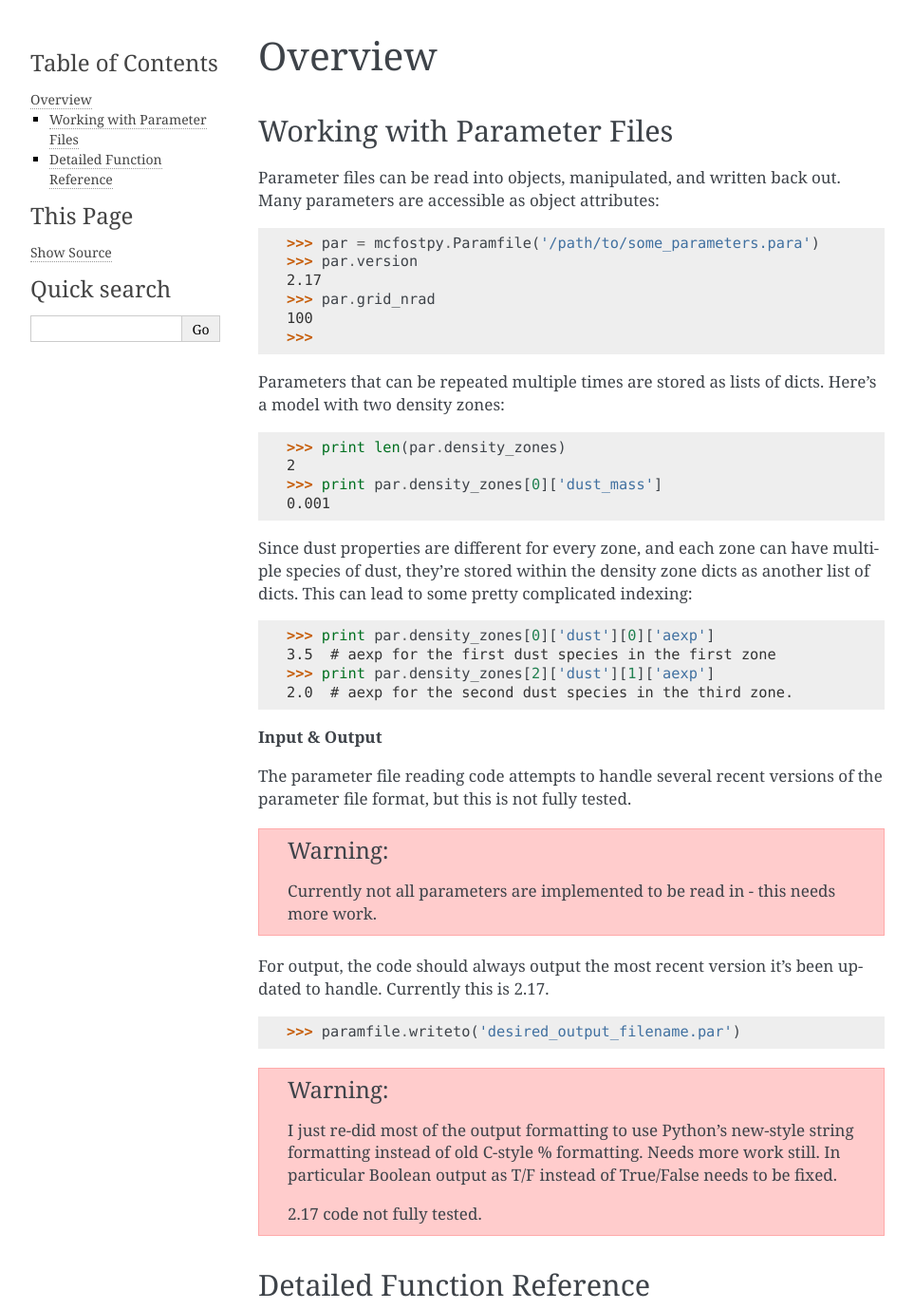
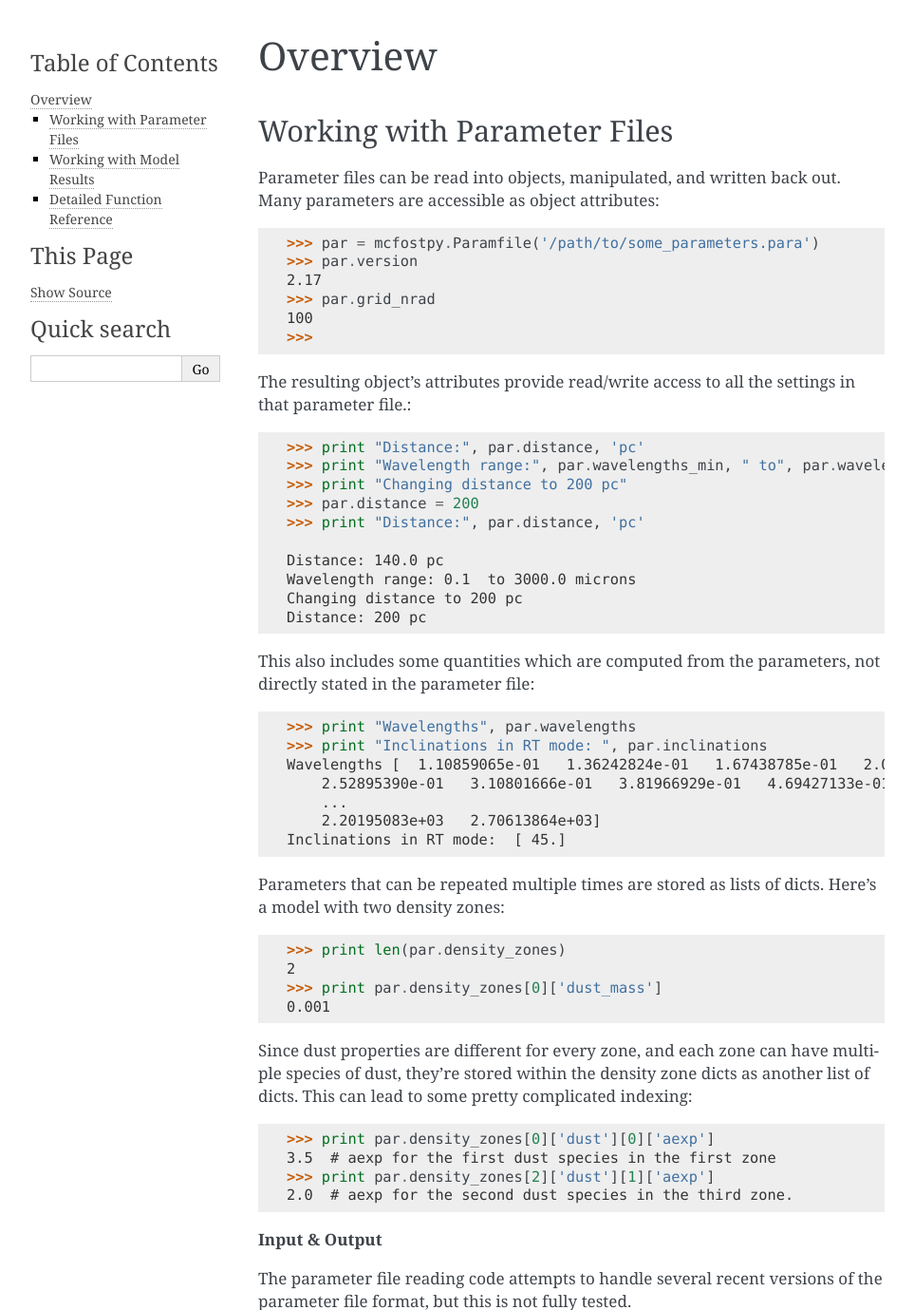
Before and after one commit to mperrin/mcfost-python, a Sphinx documentation site: the page built from docs/overview.rst, in a window 1280 px wide and 1400 px high, cut to the strip 0-1379 px from the top of the window. Shown: the whole strip at 95% size, without its empty margins (148-1111 px from the left). Built offline with Sphinx 7.4.7, drawn with Linux system fonts in a browser that asks for light colours; formulas are drawn with MathJax 3; some of the changed text lies outside the part shown.

Commit message:
Documentation updates

```diff
--- a/docs/index.rst
+++ b/docs/index.rst
@@ -18,6 +18,9 @@
 
    overview.rst
    plots.rst
+   paramfile.rst
+   modelresults.rst
+   chisqr.rst
 
 Indices and tables
 ------------------
--- a/docs/overview.rst
+++ b/docs/overview.rst
@@ -16,6 +16,31 @@
    >>> par.grid_nrad
    100
    >>>
+
+The resulting object's attributes provide read/write access to all the settings in that parameter file.::
+
+    >>> print "Distance:", par.distance, 'pc'
+    >>> print "Wavelength range:", par.wavelengths_min, " to", par.wavelengths_max, "microns"
+    >>> print "Changing distance to 200 pc"
+    >>> par.distance = 200
+    >>> print "Distance:", par.distance, 'pc'
+
+    Distance: 140.0 pc
+    Wavelength range: 0.1  to 3000.0 microns
+    Changing distance to 200 pc
+    Distance: 200 pc
+
+
+This also includes some quantities which are computed from the parameters, not directly stated in the parameter file::
+
+   >>> print "Wavelengths", par.wavelengths
+   >>> print "Inclinations in RT mode: ", par.inclinations
+   Wavelengths [  1.10859065e-01   1.36242824e-01   1.67438785e-01   2.05777785e-01
+       2.52895390e-01   3.10801666e-01   3.81966929e-01   4.69427133e-01
+       ...
+       2.20195083e+03   2.70613864e+03]
+   Inclinations in RT mode:  [ 45.]
+
 
 Parameters that can be repeated multiple times are stored as lists of dicts. Here's a model with two density zones::
 
@@ -55,6 +80,12 @@
     2.17 code not fully tested.
 
 
+Working with Model Results
+----------------------------
+
+
+
+
 
 Detailed Function Reference
 -----------------------------
```
